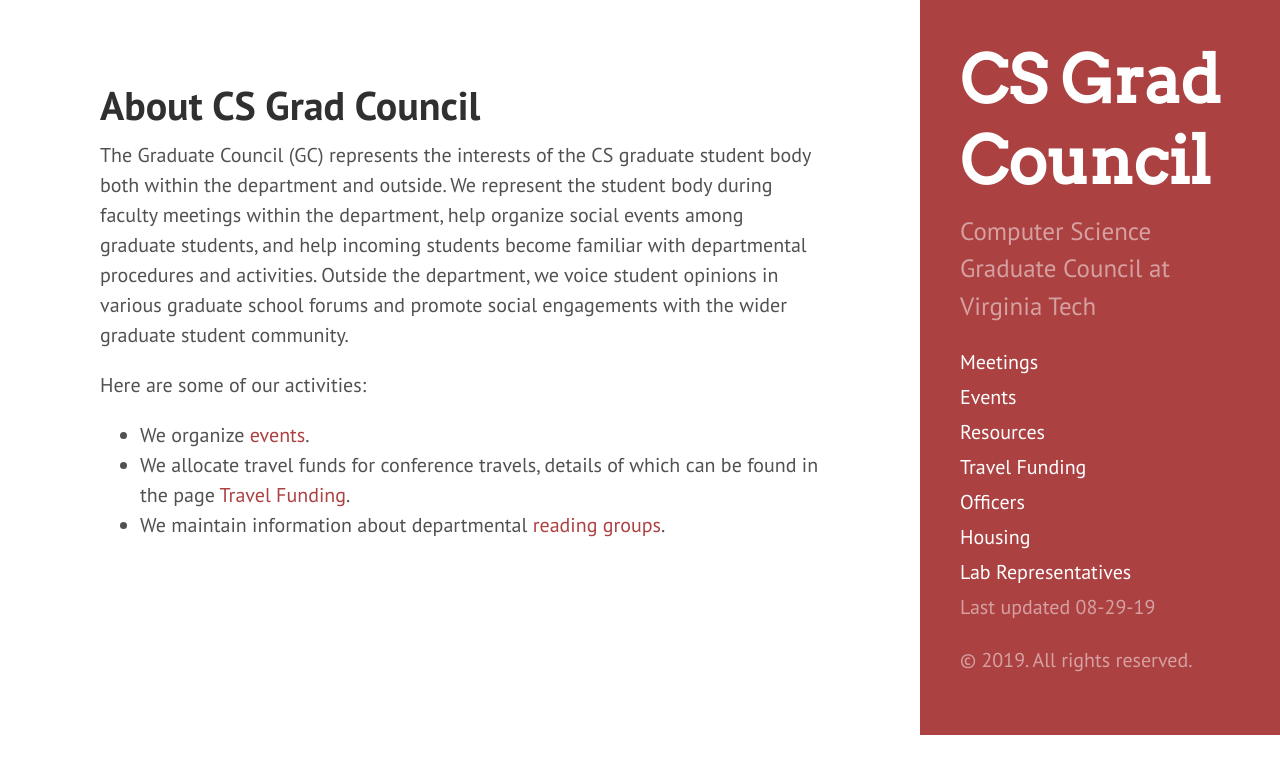
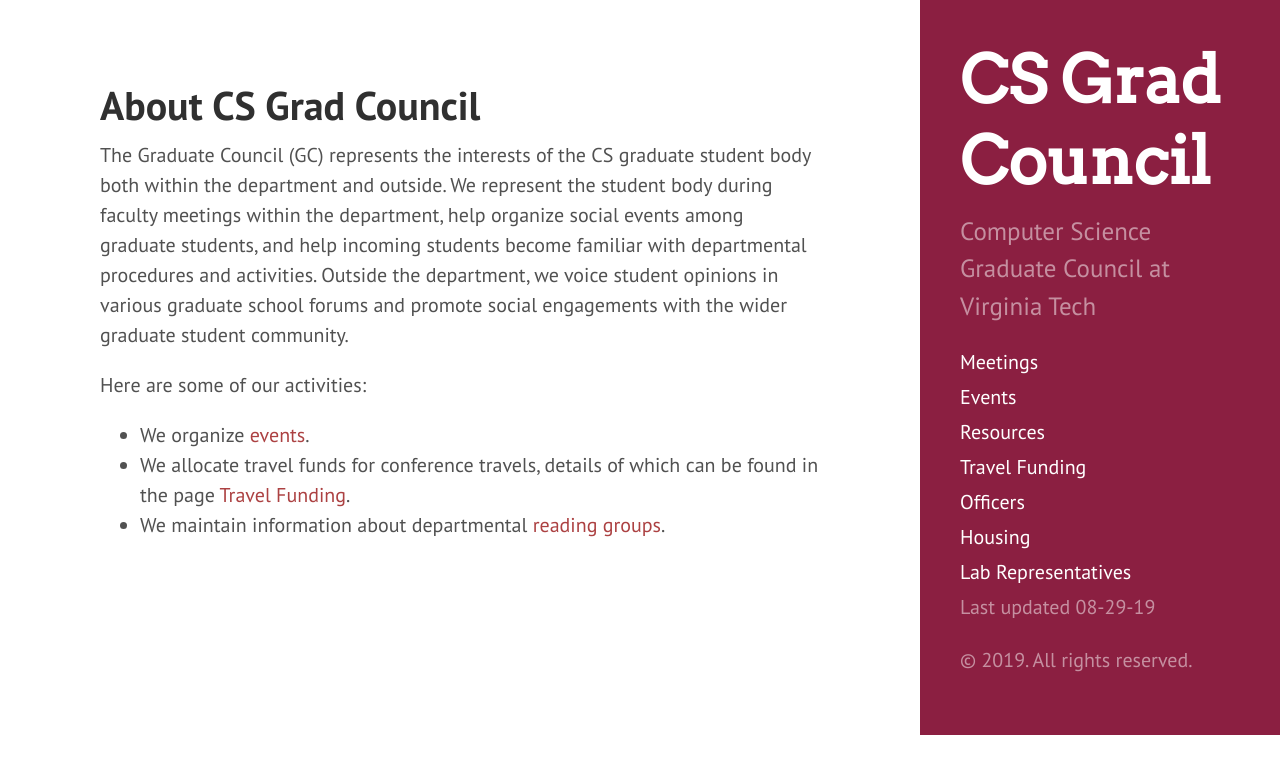
Before and after one commit to CSGraduateCouncil-VirginiaTech/csgc-website, a Jekyll site: the page built from csgc-jekyll-src/index.md, in a window 1280 px wide. Shown: the top 774 px of the page. Built offline with Jekyll 4.4.1, drawn with Linux system fonts in a browser that asks for light colours.

Commit message:
Make menu Chicago Maroon (VT color)
Updated the background color of the menu bar to be a proper VT color.

```diff
--- a/csgc-jekyll-src/assets/css/hyde.css
+++ b/csgc-jekyll-src/assets/css/hyde.css
@@ -177,7 +177,7 @@
 
 /* Red */
 .theme-base-08 .sidebar {
-  background-color: #ac4142;
+  background-color: #8B1F41;
 }
 .theme-base-08 .content a,
 .theme-base-08 .related-posts li a:hover {
```
